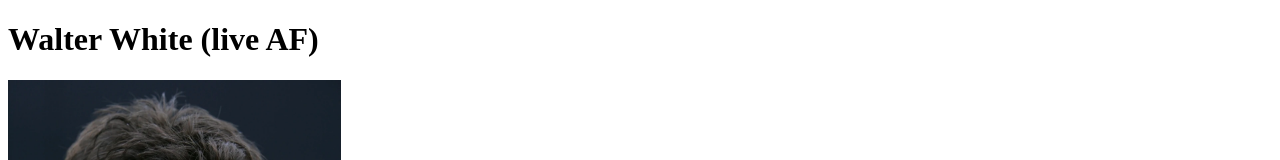
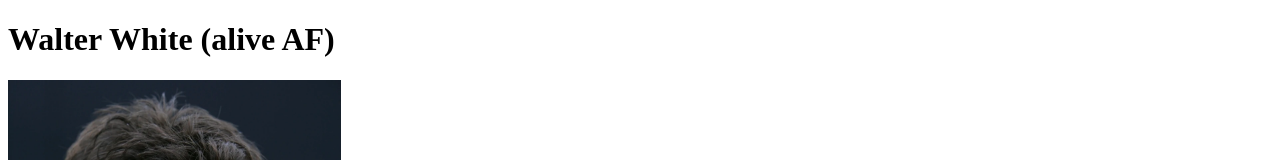
Before and after one commit to fpdev47/walter-white-resume, a plain HTML site: page index.html in a window 1280 px wide. Shown: the top 160 px of the page. Drawn offline with Linux system fonts and the light colour scheme.

Commit message:
Add files via upload

```diff
--- a/index.html
+++ b/index.html
@@ -6,7 +6,7 @@
     <title>Walter White's Resume</title>
 </head>
 <body>
-    <h1>Walter White (live AF)</h1>
+    <h1>Walter White (alive AF)</h1>
     <img src="./images/walter-white-pic.webp" height="500" alt="Whalter White picture"
     <br>
     <h2>Summary</h2>
```
